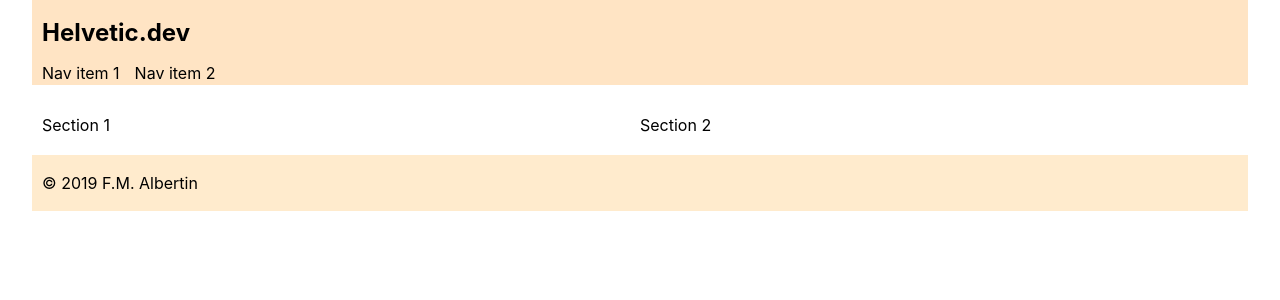
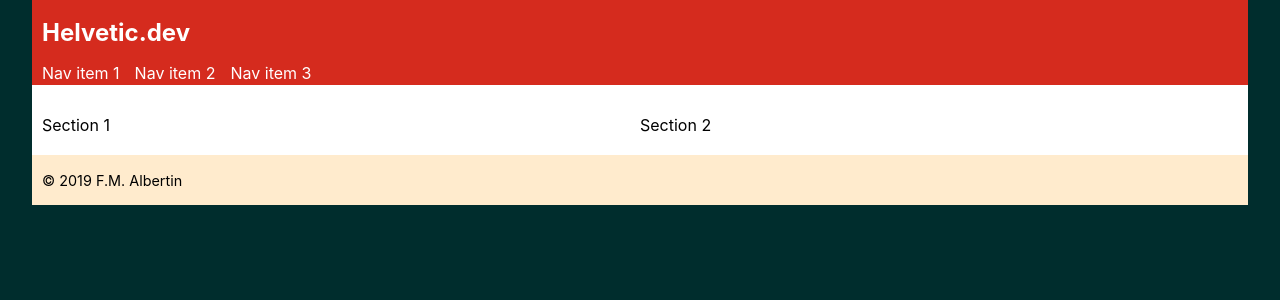
Before and after one commit to sengeezer/helvetic-dev, a React (Create React App) app: page / in a window 1280 px wide. Shown: the top 300 px of the page. Built offline with nearby package versions, Linux system fonts and the light colour scheme.

Commit message:
Housekeeping

```diff
--- a/src/App.css
+++ /dev/null
@@ -1,62 +0,0 @@
-/* Utilities */
-.clearfix:after {
-  content: ".";
-  visibility: hidden;
-  display: block;
-  height: 0;
-  clear: both;
-}
-
-/* Main styles */
-body {
-  text-align: center;
-  margin: 0;
-}
-
-.App {
-  margin: 0 auto;
-  width: 95%;
-  text-align: left;
-}
-
-.App header {
-  background-color: bisque;
-  padding: 2px 10px;
-  margin: 0;
-}
-
-.App header h1 {
-  font-size: 1.5em;
-}
-
-.App header nav:after {
-  content: "";
-  display: table;
-  clear: both;
-}
-
-.App header nav ul {
-  list-style: none;
-  padding: 0;
-}
-
-.App header nav ul li {
-  float: left;
-  padding-right: 15px;
-}
-
-.App main {
-  padding: 10px;
-}
-
-.App main section {
-  margin: 20px 0;
-  width: 50%;
-  float: left;
-}
-
-.App footer {
-  margin: 50px 0;
-  background-color: blanchedalmond;
-  padding: 2px 10px;
-}
--- a/src/App.js
+++ /dev/null
@@ -1,33 +0,0 @@
-import React from 'react';
-import './App.css';
-
-function App() {
-  return (
-    <div className="App">
-      <header className="App-header">
-        <h1>Helvetic.dev</h1>
-        <nav>
-          <ul>
-            <li>Nav item 1</li>
-            <li>Nav item 2</li>
-          </ul>
-        </nav>
-      </header>
-      <main className="clearFix">
-        <section>
-          Section 1
-        </section>
-        <section>
-          Section 2
-        </section>
-      </main>
-      <footer>
-        <p>
-            &copy; 2019 F.M. Albertin
-        </p>
-      </footer>
-    </div>
-  );
-}
-
-export default App;
--- a/src/index.js
+++ b/src/index.js
@@ -1,7 +1,7 @@
 import React from 'react';
 import ReactDOM from 'react-dom';
 import './index.css';
-import App from './App';
+import App from './components/App';
 import * as serviceWorker from './serviceWorker';
 
 ReactDOM.render(<App />, document.getElementById('root'));
```
Also changed, not shown: 1 other file (tests, documents, lock files or other folders).
